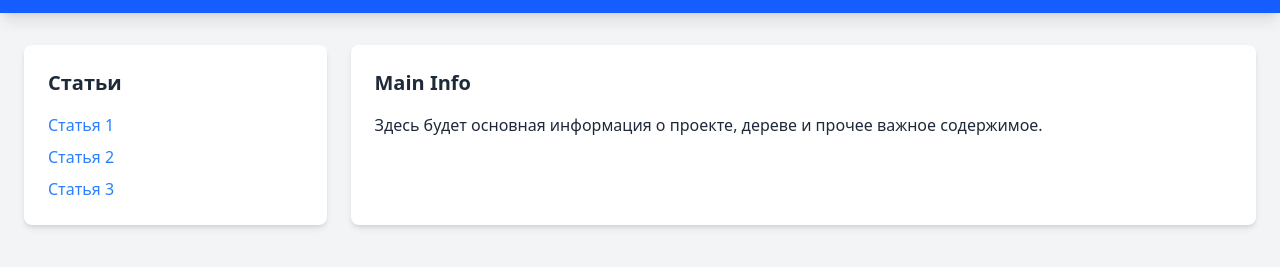
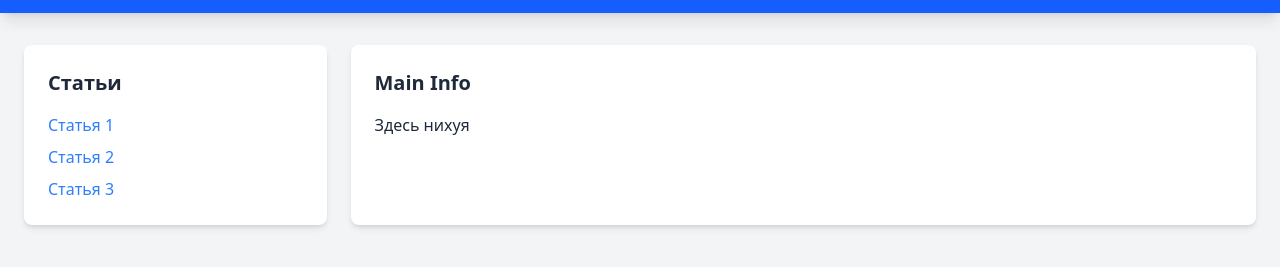
Before and after one commit to gldmeister/familytree, a website: page public/index.html in a window 1280 px wide. Shown: the part 59-326 px from the top of the page. Drawn offline with Linux system fonts and the light colour scheme.

Commit message:
test commit

```diff
--- a/public/index.html
+++ b/public/index.html
@@ -45,7 +45,7 @@
             <section class="md:w-3/4 w-full bg-white rounded-lg shadow-md p-6">
                 <h2 class="text-xl font-semibold mb-4">Main Info</h2>
                 <p>
-                    Здесь будет основная информация о проекте, дереве и прочее важное содержимое.
+                    Здесь нихуя
                 </p>
             </section>
         </div>
```
